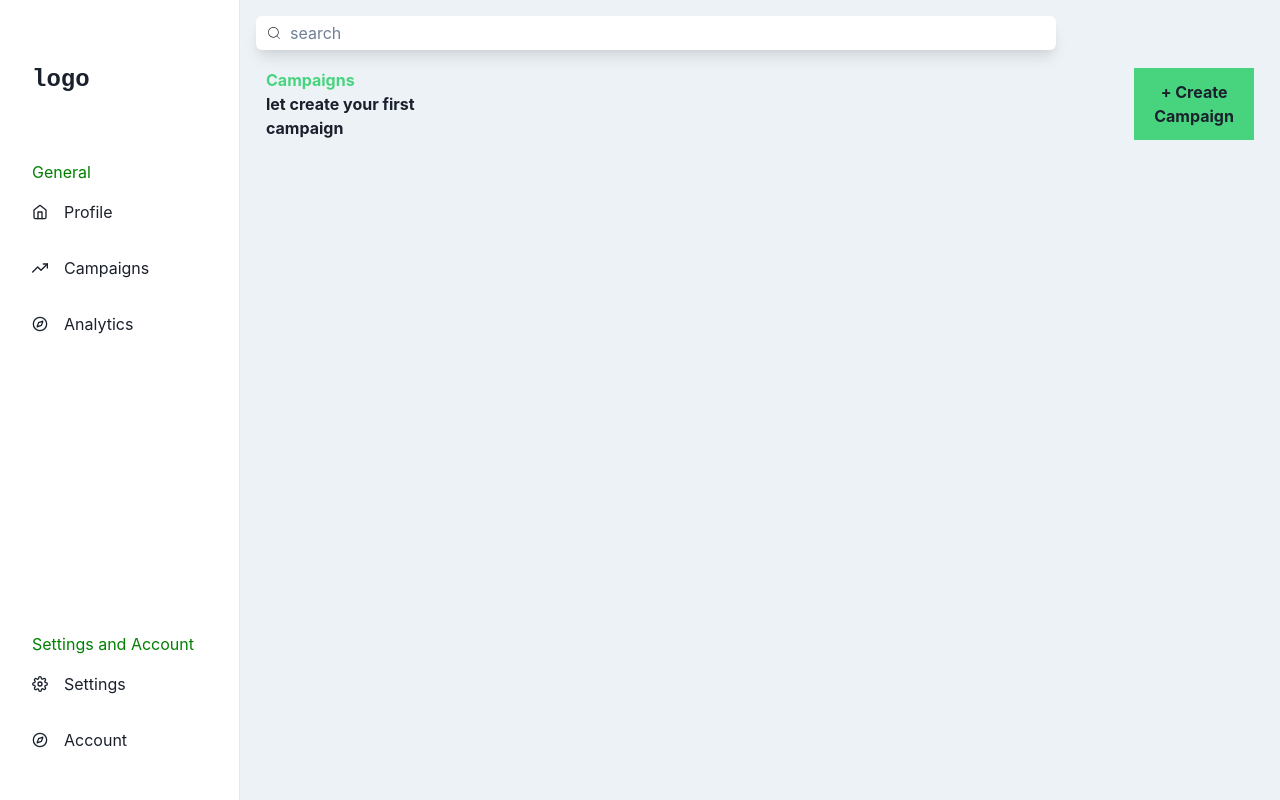
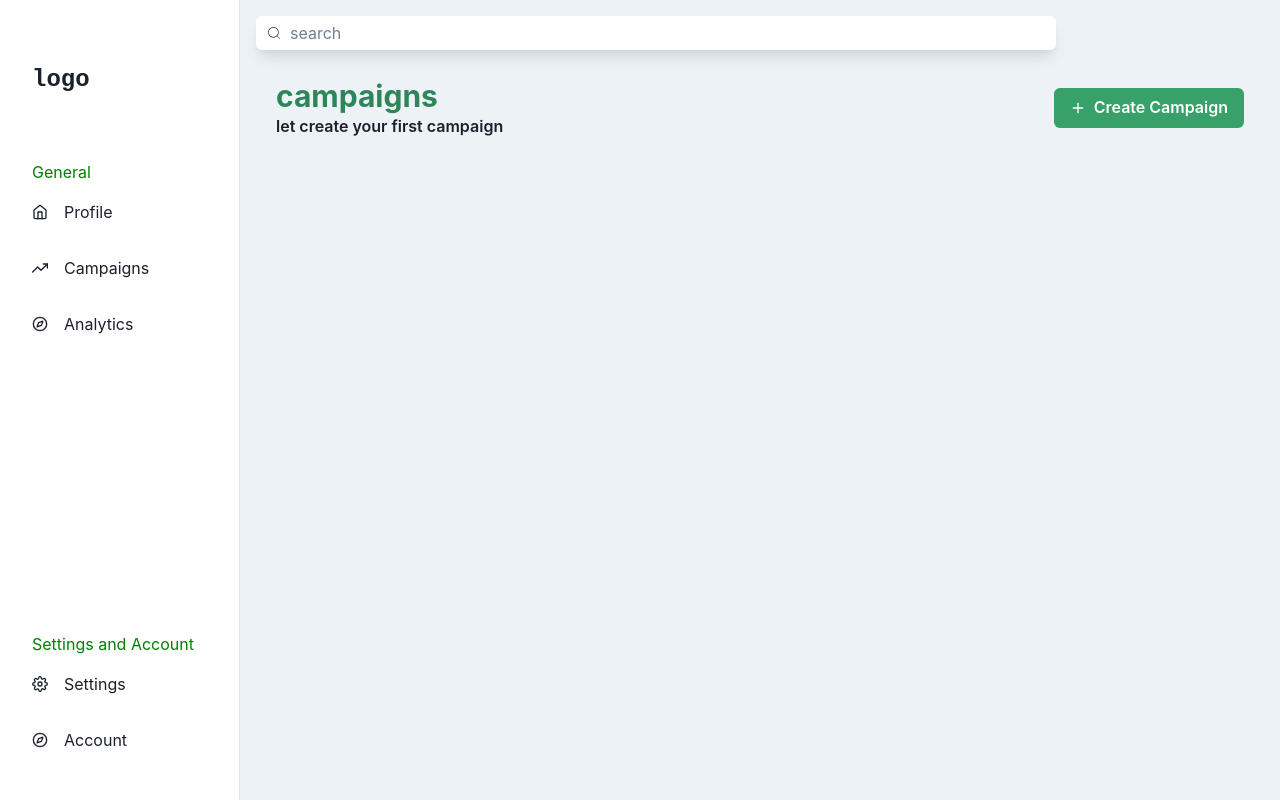
Before and after one commit to Orsini13/Letsfund, a Next.js app: page /campaigns in a window 1280 px wide. Built offline with nearby package versions, Linux system fonts and the light colour scheme.

Commit message:
This adds header to the campaign page

```diff
--- a/Components/sidebar.jsx
+++ b/Components/sidebar.jsx
@@ -43,7 +43,7 @@ const LinkItems2 = [
 export default function SimpleSidebar({children}) {
   const { isOpen, onOpen, onClose } = useDisclosure()
   return (
-    <Box minH="100vh" bg={useColorModeValue('gray.100', 'gray.900')}>
+    <Box minH="100vh" bg={useColorModeValue('gray.100', 'gray.900')} w={'100%'}>
       <SidebarContent onClose={() => onClose} display={{ base: 'none', md: 'block' }} />
       <Drawer
         isOpen={isOpen}
@@ -58,10 +58,10 @@ export default function SimpleSidebar({children}) {
       </Drawer>
       {/* mobilenav */}
       <MobileNav display={{ base: 'flex', md: 'none' }} onOpen={onOpen} />
-      <VStack ml={{ base: 0, md: 60 }} p="4" alignItems={'flex-start'}>
+      <VStack ml={{ base: 0, md: 60 }} p="4" alignItems={'flex-start'} >
         {/* Content */}
         <Search />
-        <VStack>
+        <VStack w={'100%'} pt={'20px'}>
           {children}
         </VStack>
       </VStack>
--- a/app/campaigns/page.jsx
+++ b/app/campaigns/page.jsx
@@ -1,7 +1,7 @@
 'use client';
 import React from 'react';
-import { Button,Stack,Box,Wrap,WrapItem, ButtonGroup } from '@chakra-ui/react'
-import './page.css'
+import { Button,Stack,Box,Wrap,WrapItem, ButtonGroup, HStack, VStack, Heading, Text } from '@chakra-ui/react'
+import { FiPlus } from 'react-icons/fi';
 
 function Campaign() {
     const [hasContent, setHasContent] = React.useState(false);
@@ -9,17 +9,18 @@ function Campaign() {
         return <div>campaign has content</div>
     }
   return (
-    <div className='creator'>
+    <Box width={'100%'}>
+        <HStack w={'100%'} alignItems={'center'} justifyContent={'space-between'} px={'20px'}>
+          <VStack alignItems={'flex-start'} gap={0}>
+            <Heading as={'h3'} fontSize={'30px'} color={'green.600'}>campaigns</Heading>
+            <Text fontWeight={600}>let create your first campaign</Text>
+          </VStack>
+          <Button leftIcon={<FiPlus/>} colorScheme={'green'}>
+            Create Campaign
+          </Button>
+        </HStack>
 
-        <div>
-        <h3><b>Campaigns</b></h3>
-        <h1><b>let create your first campaign</b></h1>
-        </div>
-
-        <button><b>+  Create Campaign</b></button>
-
-
-    </div>
+    </Box>
   )
 }
 
```
